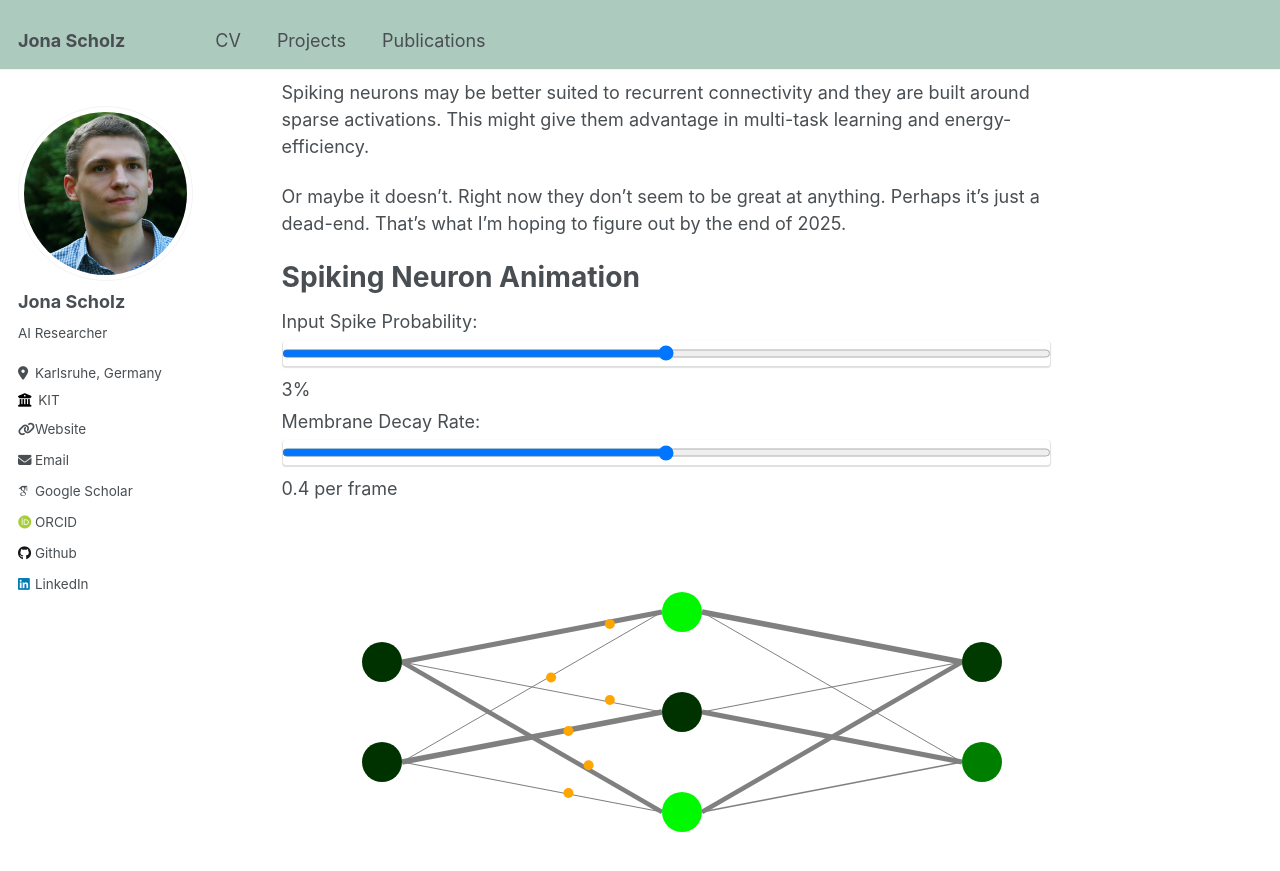
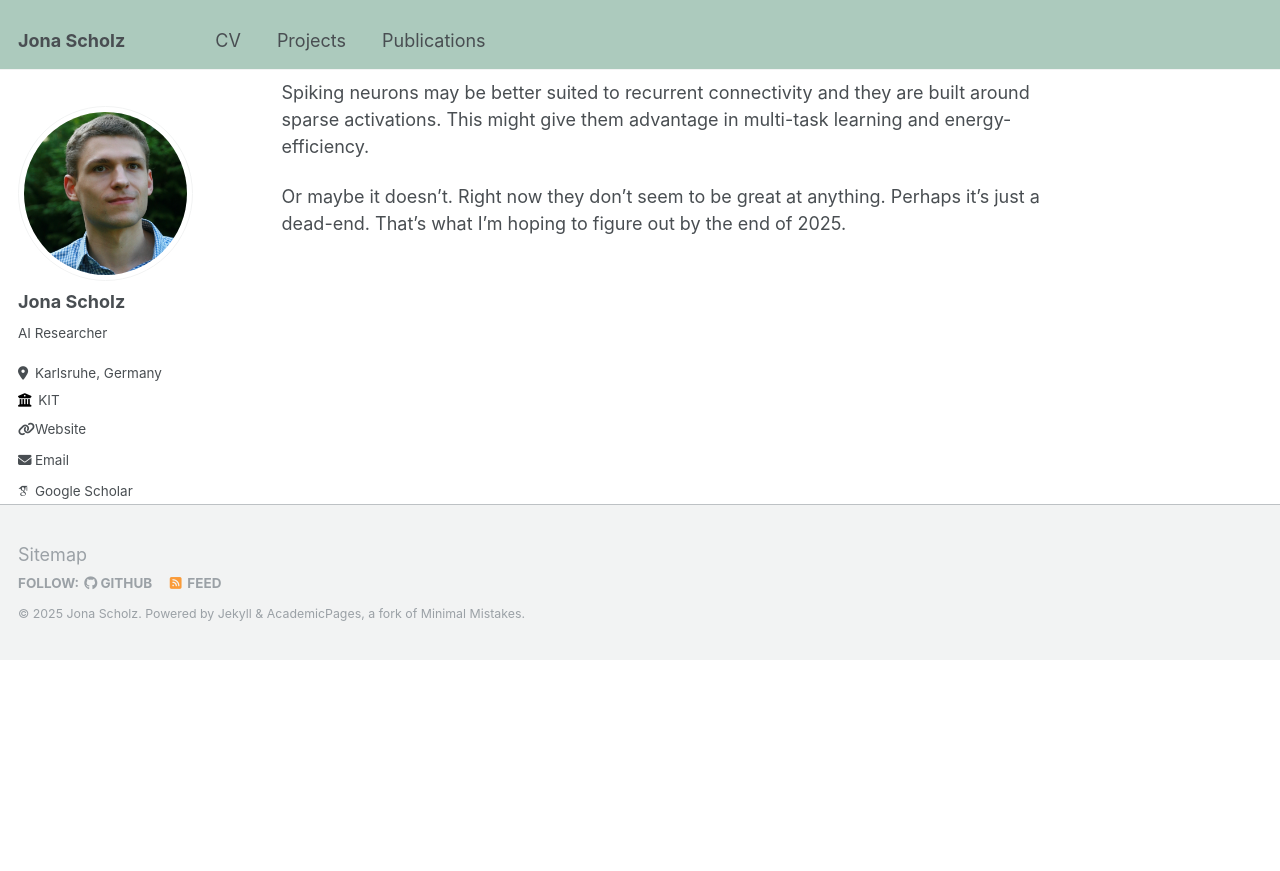
Before and after one commit to jonascholz/jonascholz.github.io, a Jekyll site: the page built from _pages/about.md, in a window 1280 px wide and 900 px high, scrolled down 750 px. Shown: the top 871 px of the window. Built offline with Jekyll 4.4.1, drawn with Linux system fonts in a browser that asks for light colours; some web fonts are replaced; after the commit the page ends 1409 px from its top, so only the background shows below that.

Commit message:
removed neuron animation for now

```diff
--- a/_pages/about.md
+++ b/_pages/about.md
@@ -30,7 +30,7 @@
 
 Or maybe it doesn't. Right now they don't seem to be great at anything. Perhaps it's just a dead-end. That's what I'm hoping to figure out by the end of 2025.
 
-Spiking Neuron Animation
+<!-- Spiking Neuron Animation
 ======
 <div style="margin-bottom: 10px;">
   <div style="margin-bottom: 5px;">
@@ -44,7 +44,7 @@
     <span id="decayValue">0.4</span> per frame
   </div>
 </div>
-<canvas id="neuronCanvas" width="800" height="400"></canvas>
+<canvas id="neuronCanvas" width="800" height="400"></canvas> -->
 
 <script>
   document.addEventListener('DOMContentLoaded', function() {
@@ -60,4 +60,4 @@
   });
 </script>
 
-<script src="{{ '/assets/js/neuron-animation.js' | relative_url }}"></script>
+<!-- <script src="{{ '/assets/js/neuron-animation.js' | relative_url }}"></script> -->
```
